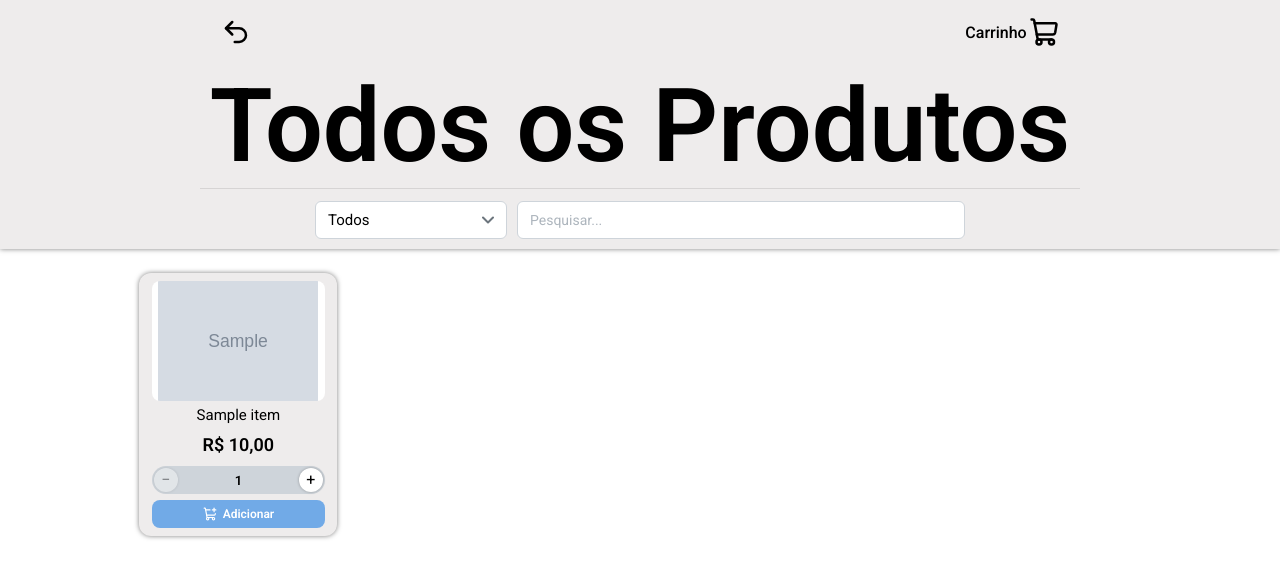
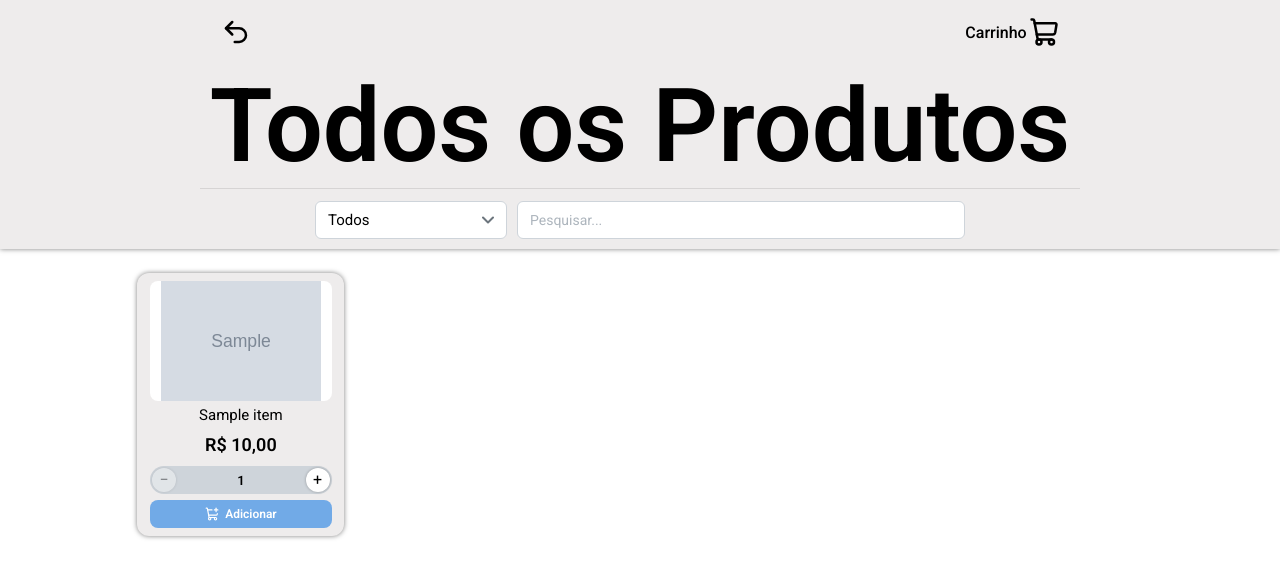
Before and after one commit to AnalystLucas/ecommerce, a Flask app: page /produtos in a window 1280 px wide. Shown: the top 583 px of the page. Run offline with Flask 3, Linux system fonts and the light colour scheme; grey boxes marked "Sample" are stand-in pictures; a database or web service that is not in the repository returns one stand-in record (values such as "Sample title"); some web fonts are replaced.

Commit message:
Ajuste final dos carda dos produtos

```diff
--- a/static/style.css
+++ b/static/style.css
@@ -16,7 +16,8 @@
     --sombraF: rgba(0, 0, 0, 0.3);
     --line: #e4e3e3;
     /* --largura-card: clamp(120px, 25vw, 240px); */
-    --largura-card: clamp(138px, 23vw, 220px);
+    --largura-card: clamp(130px, 40vw, 230px);
+
 
 
 }
@@ -324,6 +325,7 @@ main { /* Padrão da Pagina da ADM unico lugar que esta nessa formatação */
     grid-template-columns: repeat(auto-fill, var(--largura-card));
     justify-content: space-evenly;
     gap: 7px;
+    padding: 0px 10px;
 }
 /*
 .b-card {
```
